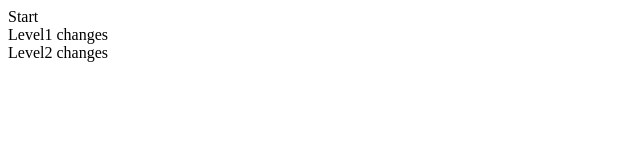
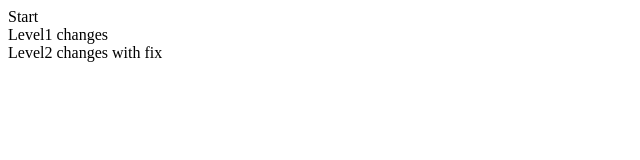
Before and after one commit to Kondratovich/Test, a plain HTML site: page index.html in a window 1280 px wide. Shown: the full height of the page, 0-640 px from the left. Drawn offline with Linux system fonts and the light colour scheme.

Commit message:
refactor: level2

```diff
--- a/index.html
+++ b/index.html
@@ -9,6 +9,6 @@
 <body>
     <div>Start</div>
     <div>Level1 changes</div>
-    <div>Level2 changes</div>
+    <div>Level2 changes with fix</div>
 </body>
 </html>
```
